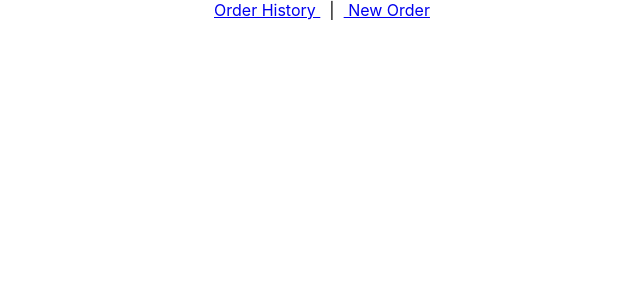
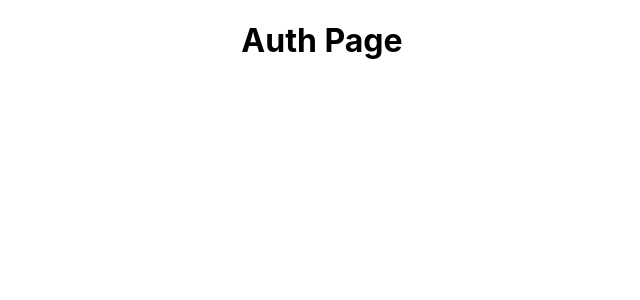
Before and after one commit to gcastrocastro/mern-infrastructure, a React (Create React App) app: page / in a window 1280 px wide. Shown: the top 300 px of the page, without its empty margins (318-958 px from the left). Built offline with nearby package versions, Linux system fonts and the light colour scheme.

Commit message:
wip: adds signupform component

```diff
--- /dev/null
+++ b/src/Components/SignUpForm/SignUpForm.js
@@ -0,0 +1,3 @@
+export default SignUpForm () {
+
+}
--- a/src/Pages/App/App.js
+++ b/src/Pages/App/App.js
@@ -7,7 +7,7 @@ import {Route, Routes} from 'react-router-dom';
 import NavBar from '../../Components/NavBar/NavBar';
 
 function App() {
-  const [user, setUser] = useState({});
+  const [user, setUser] = useState(null);
   return (
     <main className="App">
       { user ?
```
